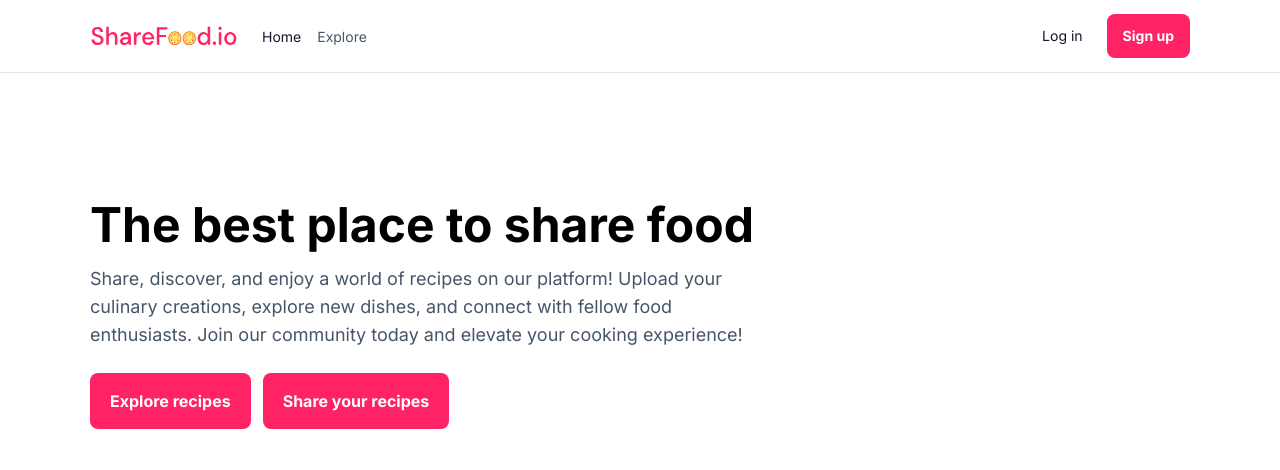
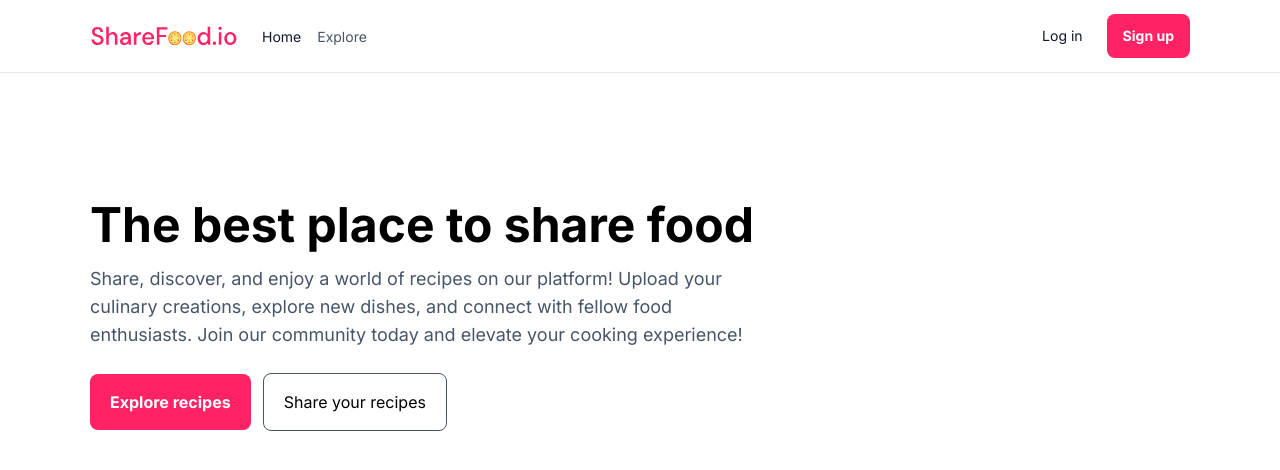
Before and after one commit to Poxie/sharefood, a Next.js app in the folder frontend/: page / in a window 1280 px wide. Shown: the top 470 px of the page. Built offline with nearby package versions, Linux system fonts and the light colour scheme.

Commit message:
Make secondary hero button hollow type

```diff
--- a/frontend/components/home/HomeHeroOptions.tsx
+++ b/frontend/components/home/HomeHeroOptions.tsx
@@ -18,6 +18,7 @@ export default function HomeHeroOptions() {
             <Button
                 href="/share"
                 className="py-4 px-5 text-base"
+                type="hollow"
             >
                 {t('hero.buttons.secondary')}
             </Button>
```
